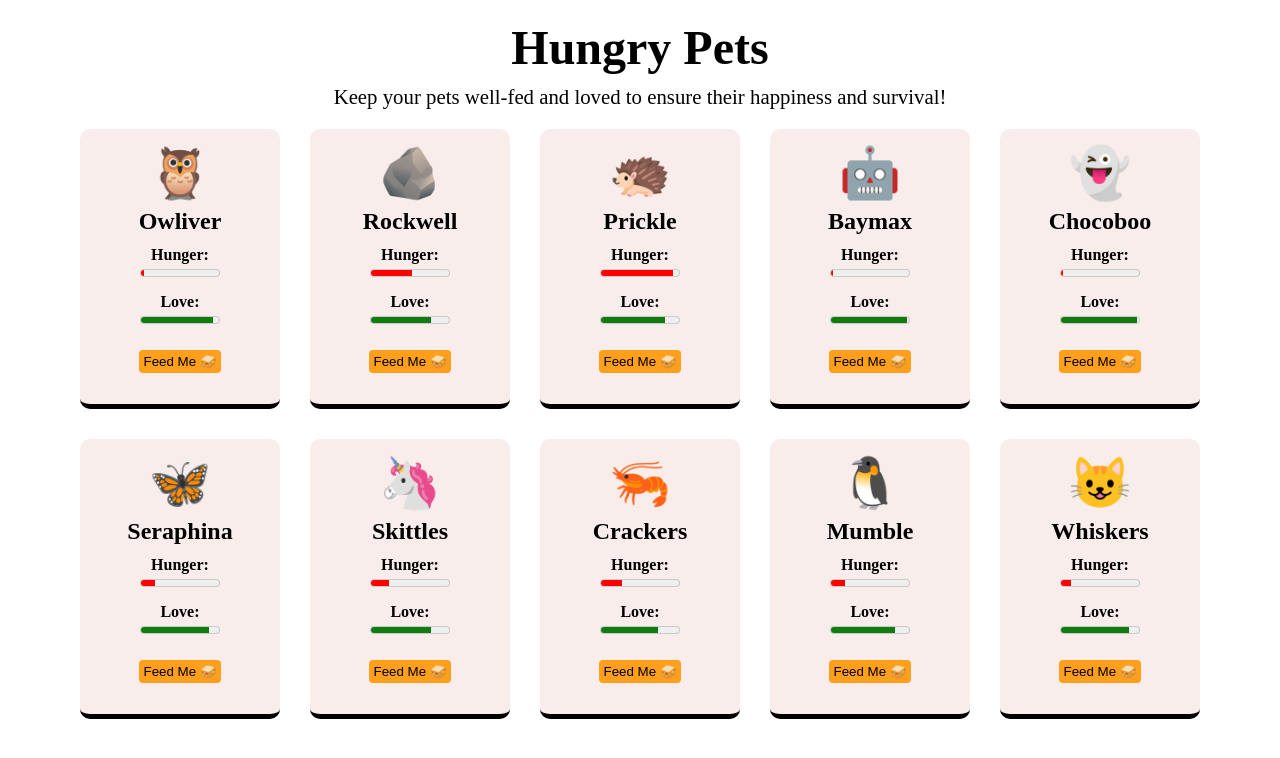
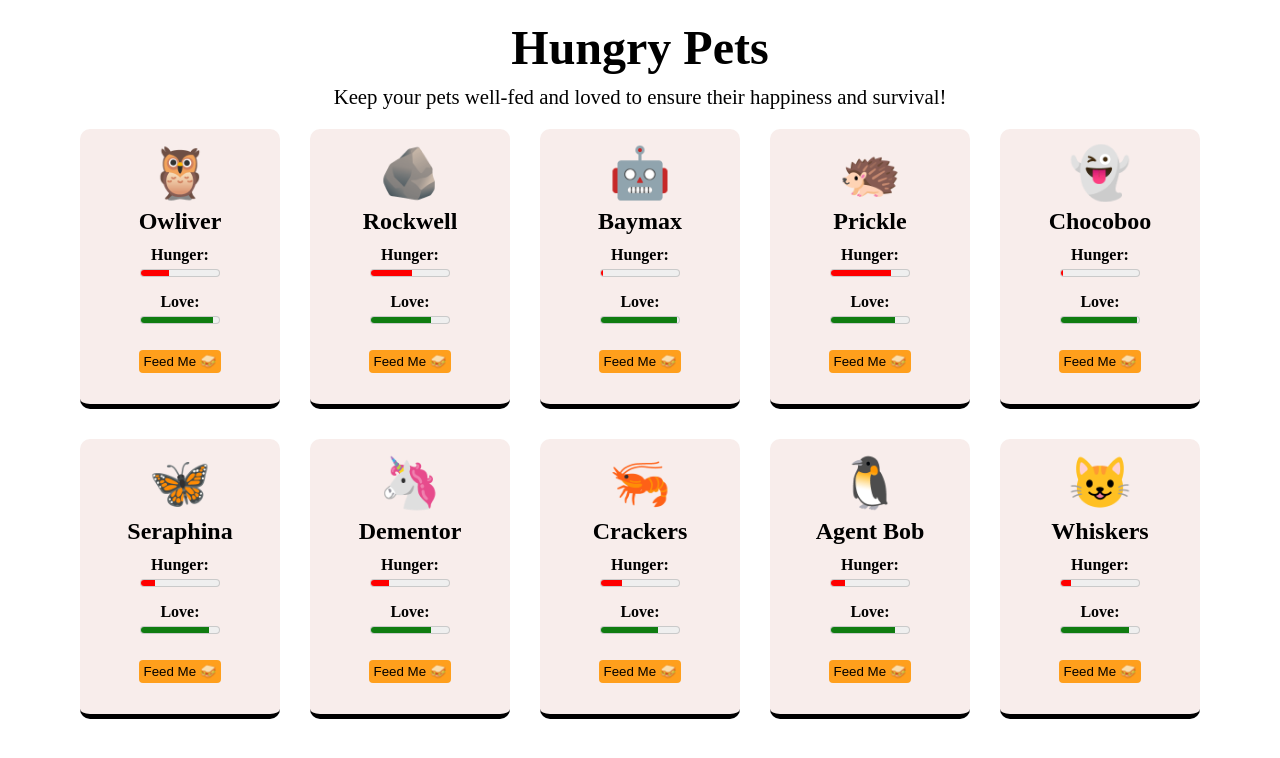
Before and after one commit to jazxbx/hungry-petsv2, a React (Vite) app: page / in a window 1280 px wide. Shown: the top 758 px of the page. Built offline with nearby package versions, Linux system fonts and the light colour scheme.

Commit message:
changed names of pets

```diff
--- a/src/App.jsx
+++ b/src/App.jsx
@@ -9,7 +9,7 @@ const App = () => {
       id: 1,
       emoji: "🦉",
       name: "Owliver",
-      hunger: 1,
+      hunger: 33,
       love: 95,
       isAlive: true,
       epitaph: "In the silence of the night, your wisdom echoes.",
@@ -25,22 +25,21 @@ const App = () => {
     },
     {
       id: 3,
-      emoji: "🦔",
-      name: "Prickle",
-      hunger: 90,
-      love: 85,
-      isAlive: true,
-      epitaph: "Among the leaves, your gentle spirit rustles.",
-    },
-
-    {
-      id: 4,
       emoji: "🤖",
       name: "Baymax",
       hunger: 0,
       love: 100,
       isAlive: true,
       epitaph: "In the realm of circuits, your digital heart pulses.",
+    },
+    {
+      id: 4,
+      emoji: "🦔",
+      name: "Prickle",
+      hunger: 74,
+      love: 85,
+      isAlive: true,
+      epitaph: "Among the leaves, your gentle spirit rustles.",
     },
 
     {
@@ -66,7 +65,7 @@ const App = () => {
     {
       id: 7,
       emoji: "🦄",
-      name: "Skittles",
+      name: "Dementor",
       hunger: 20,
       love: 80,
       isAlive: true,
@@ -86,7 +85,7 @@ const App = () => {
     {
       id: 9,
       emoji: "🐧",
-      name: "Mumble",
+      name: "Agent Bob",
       hunger: 15,
       love: 85,
       isAlive: true,
```
